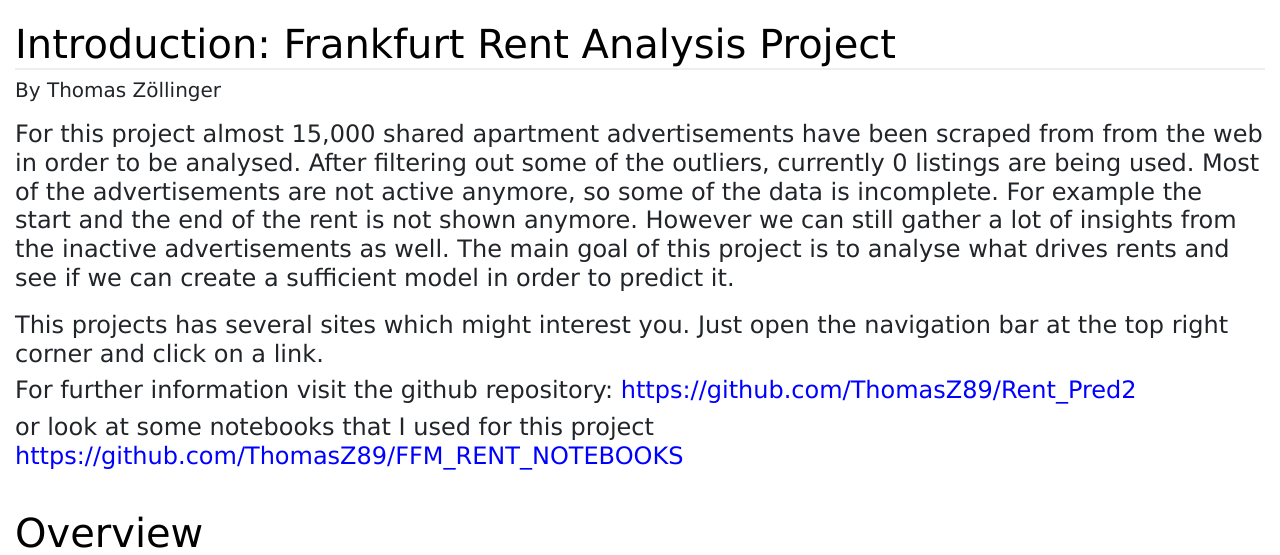
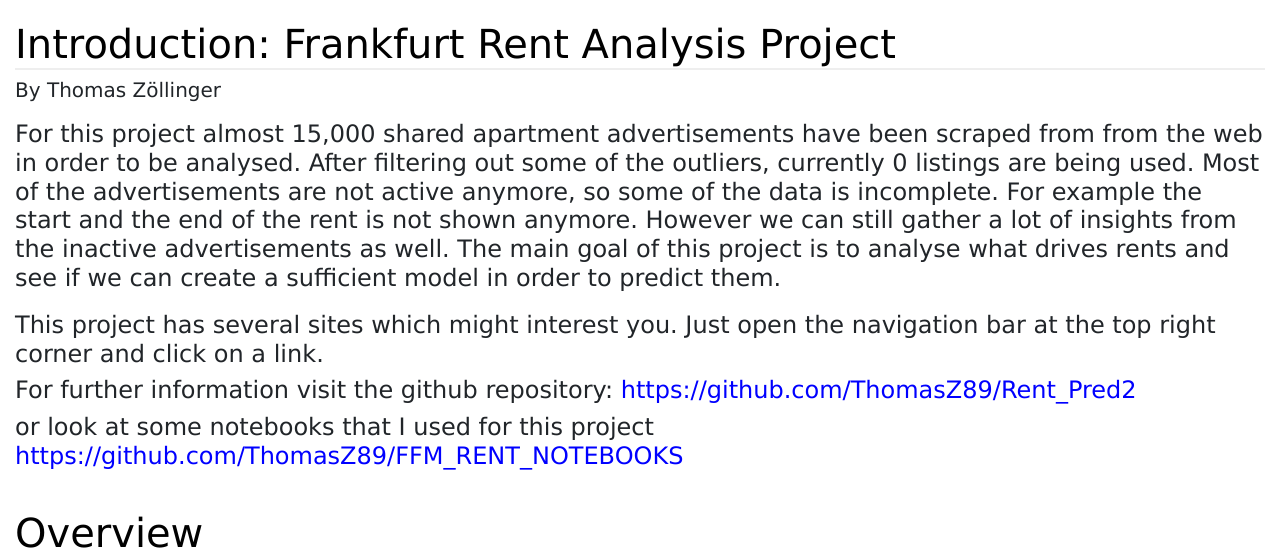
Before and after one commit to ThomasZ89/Rent_Pred2, a Flask app: page / in a window 1280 px wide. Shown: the part 56-611 px from the top of the page. Run offline with Flask 2, Linux system fonts and the light colour scheme; parts of the project's set-up code (start-up, migrations or seed data) failed here and were passed over; some libraries are stand-ins or nearby versions.

Commit message:
Update index.html

```diff
--- a/templates/index.html
+++ b/templates/index.html
@@ -13,10 +13,10 @@
     Most of the advertisements are not active anymore, so some of the data is incomplete. For example
     the start and the end of the rent is not shown anymore. However we can still gather a lot of insights from the
     inactive advertisements as well. The main goal of this project is to analyse what drives rents and see if we can
-    create a sufficient model in order to predict it.</h4>
+    create a sufficient model in order to predict them.</h4>
 <div class="gap-10"></div>
 <h4>
-    This projects has several sites which might interest you. Just open the navigation bar at the top right corner and
+    This project has several sites which might interest you. Just open the navigation bar at the top right corner and
     click on a link.
 </h4>
 <h4> For further information visit the github repository:
```
